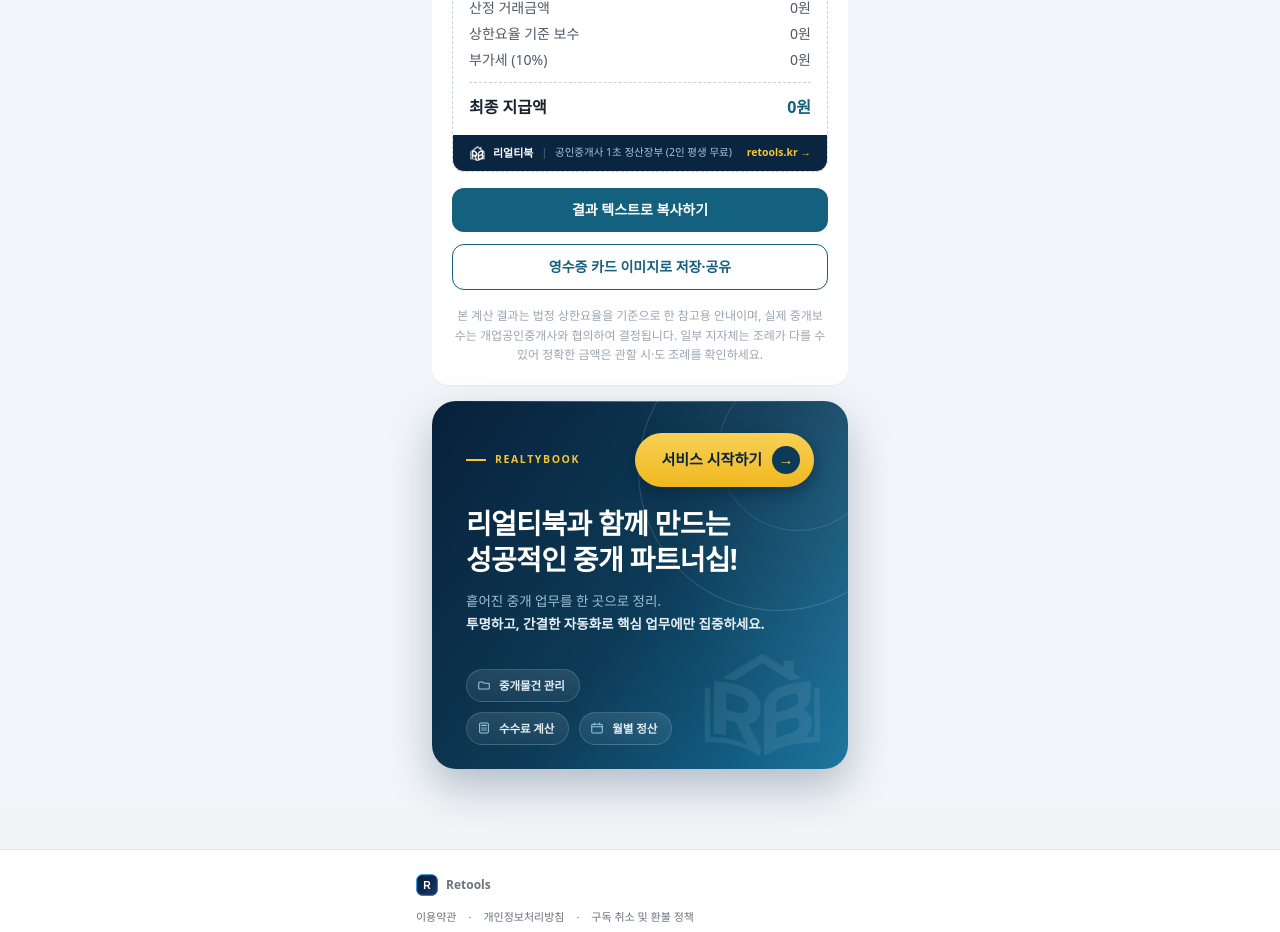
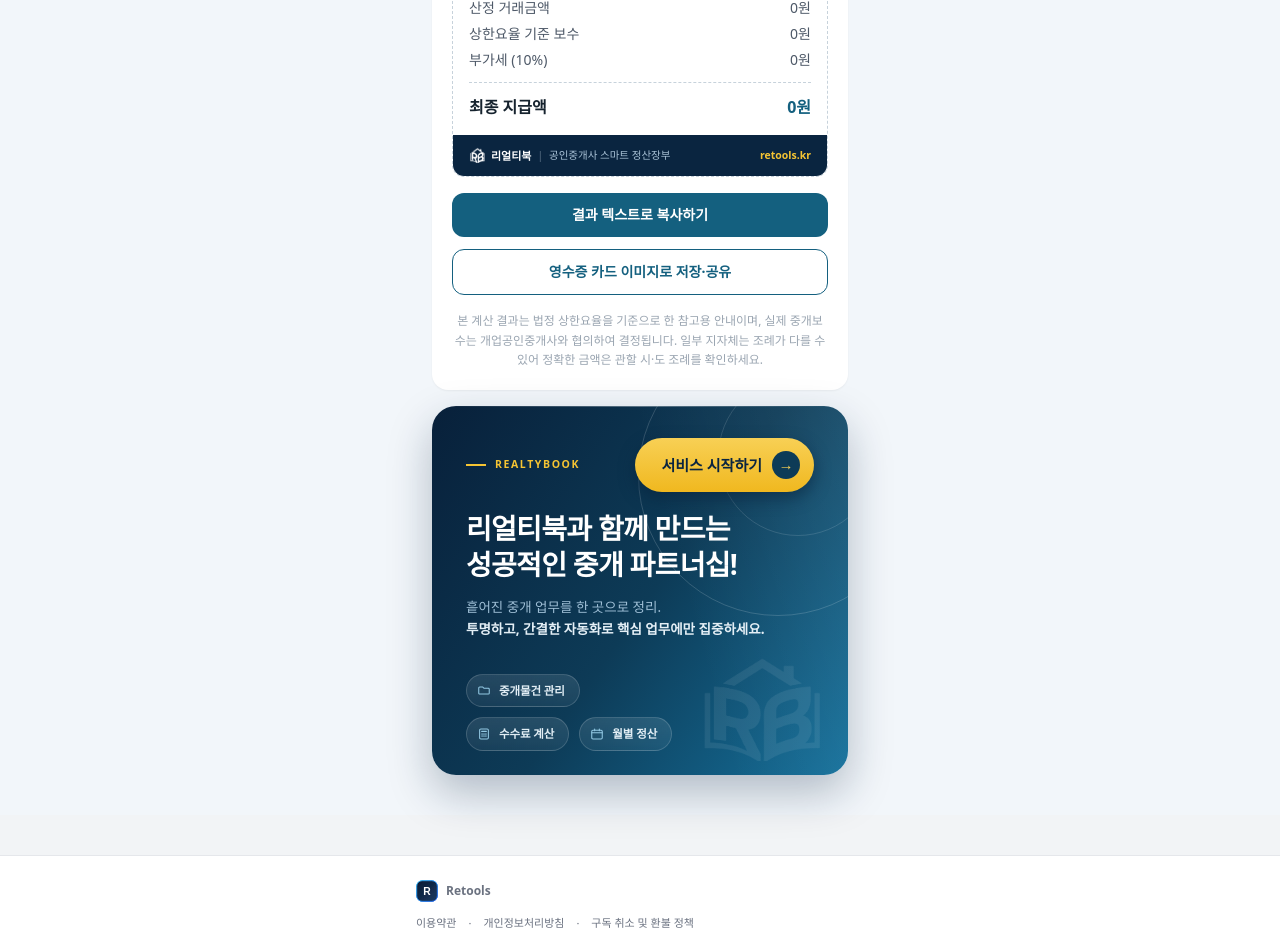
Before and after one commit to retools-labs/calc-realty, a Next.js app: page / in a window 1280 px wide. Shown: the part 1060-1992 px from the top of the page. Built offline with nearby package versions, Linux system fonts and the light colour scheme.

Commit message:
fix: 영수증 카드 CTA 바 문구 간결화, 화살표 제거, 여백 조정 (텍스트 뭉개짐 수정)

```diff
--- a/components/ReceiptCard.tsx
+++ b/components/ReceiptCard.tsx
@@ -44,14 +44,14 @@
         </div>
       </div>
       {/* eslint-disable-next-line @next/next/no-img-element */}
-      <div className="flex items-center gap-2 bg-[#0A2540] px-4 py-2.5">
-        <img src="/icons/rb-mark-white.png" alt="" className="h-4 w-4 shrink-0" />
-        <span className="shrink-0 text-[11px] font-bold text-white">리얼티북</span>
-        <span className="shrink-0 text-[10px] text-[#5b7185]">|</span>
-        <span className="min-w-0 flex-1 truncate text-[10.5px] text-[#a9c2d6]">
-          공인중개사 1초 정산장부 (2인 평생 무료)
+      <div className="flex items-center justify-between gap-3 bg-[#0A2540] px-4 py-3 leading-relaxed">
+        <span className="flex min-w-0 items-center gap-1.5">
+          <img src="/icons/rb-mark-white.png" alt="" className="h-4 w-4 shrink-0" />
+          <span className="shrink-0 text-[11px] font-bold text-white">리얼티북</span>
+          <span className="shrink-0 text-[10px] text-[#5b7185]">|</span>
+          <span className="truncate text-[10.5px] text-[#a9c2d6]">공인중개사 스마트 정산장부</span>
         </span>
-        <span className="shrink-0 text-[10.5px] font-semibold text-[#f5c433]">retools.kr →</span>
+        <span className="shrink-0 text-[10.5px] font-semibold text-[#f5c433]">retools.kr</span>
       </div>
     </div>
   );
```
